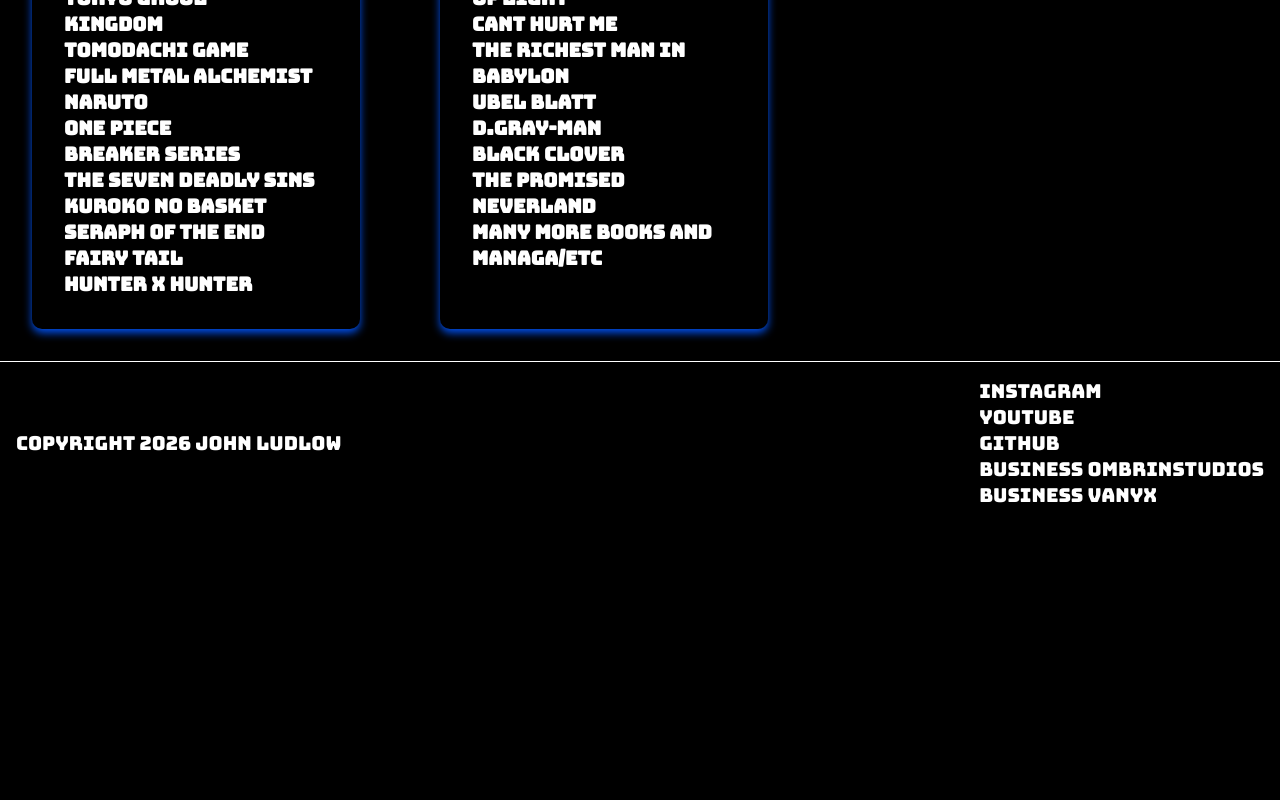
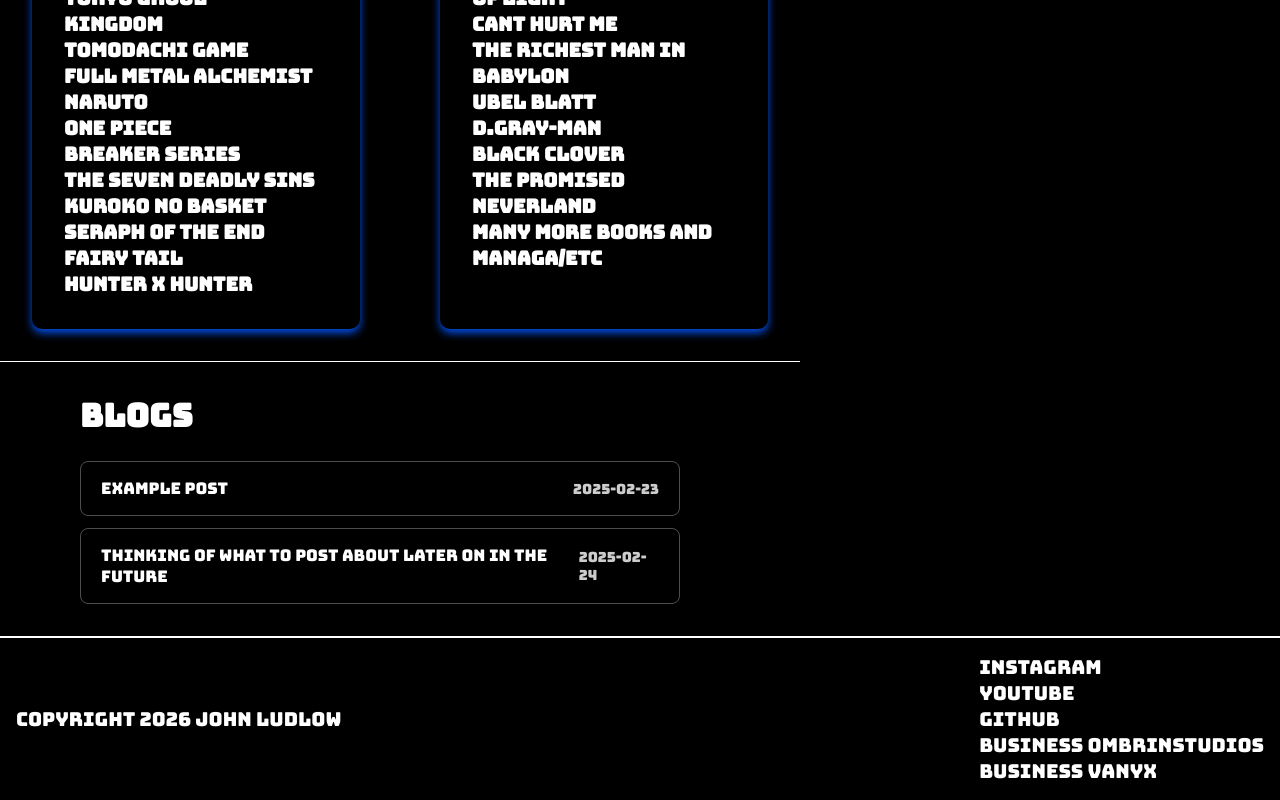
Before and after one commit to Einvy/react-portfolio, a React (Create React App) app: page / in a window 1280 px wide. Shown: the part 1580-2380 px from the top of the page. Before the commit the page ends 2104 px from the top, so only its background shows below. Built offline with nearby package versions, Linux system fonts and the light colour scheme; a web font is replaced by a local one.

Commit message:
Added a blog section although might want to move it to its own page later on once i start adding more blogs to my site and think of what to put

```diff
--- a/package.json
+++ b/package.json
@@ -9,7 +9,9 @@
     "@testing-library/user-event": "^13.5.0",
     "react": "^19.2.4",
     "react-dom": "^19.2.4",
+    "react-markdown": "^10.1.0",
     "react-scripts": "5.0.1",
+    "remark-gfm": "^4.0.1",
     "web-vitals": "^2.1.4"
   },
   "scripts": {
--- /dev/null
+++ b/public/blogs/index.json
@@ -0,0 +1,13 @@
+[
+  {
+    "slug": "example-post",
+    "title": "Example Post",
+    "date": "2025-02-23"
+  },
+
+  {
+    "slug": "test",
+    "title": "Thinking of what to post about later on in the future",
+    "date": "2025-02-24"
+  }
+]
--- a/src/Components/App.jsx
+++ b/src/Components/App.jsx
@@ -6,6 +6,8 @@
 import Projects from "./Projects";
 import Keyboard from "./Keyboard";
 import Books from "./Books";
+import Blogs from "./Blogs";
+
 function App() {
   return (
     <div>
@@ -15,6 +17,7 @@
       <Projects />
       <Keyboard />
       <Books />
+      <Blogs />
       <Footer />
     </div>
   );
--- /dev/null
+++ b/src/Components/Blogs.jsx
@@ -0,0 +1,142 @@
+import React, { useState, useEffect } from "react";
+import ReactMarkdown from "react-markdown";
+import remarkGfm from "remark-gfm";
+
+const BLOGS_INDEX_URL = "/blogs/index.json";
+
+const Blogs = () => {
+  const [posts, setPosts] = useState([]);
+  const [selectedSlug, setSelectedSlug] = useState(null);
+  const [content, setContent] = useState("");
+  const [loading, setLoading] = useState(true);
+  const [error, setError] = useState(null);
+
+  useEffect(() => {
+    const fetchIndex = async () => {
+      try {
+        const res = await fetch(BLOGS_INDEX_URL);
+        if (!res.ok) throw new Error("Failed to load blog list");
+        const data = await res.json();
+        setPosts(data);
+      } catch (err) {
+        setError(err.message);
+      } finally {
+        setLoading(false);
+      }
+    };
+    fetchIndex();
+  }, []);
+
+  useEffect(() => {
+    if (!selectedSlug) {
+      setContent("");
+      return;
+    }
+    const fetchPost = async () => {
+      setLoading(true);
+      setError(null);
+      try {
+        const res = await fetch(`/blogs/${selectedSlug}.md`);
+        if (!res.ok) throw new Error("Failed to load post");
+        const text = await res.text();
+        setContent(text);
+      } catch (err) {
+        setError(err.message);
+        setContent("");
+      } finally {
+        setLoading(false);
+      }
+    };
+    fetchPost();
+  }, [selectedSlug]);
+
+  const handleSelectPost = (slug) => {
+    setSelectedSlug(slug);
+  };
+
+  const handleBack = () => {
+    setSelectedSlug(null);
+    setContent("");
+    setError(null);
+  };
+
+  const selectedPost = posts.find((p) => p.slug === selectedSlug);
+
+  return (
+    <section className="Blogs" aria-labelledby="blogs-heading">
+      <h2 id="blogs-heading">Blogs</h2>
+
+      {error && (
+        <p className="Blogs__error" role="alert">
+          {error}
+        </p>
+      )}
+
+      {!selectedSlug ? (
+        <div className="Blogs__list-wrapper">
+          {loading ? (
+            <p className="Blogs__loading">Loading posts…</p>
+          ) : (
+            <ul className="Blogs__list">
+              {posts.map((post) => (
+                <li key={post.slug}>
+                  <button
+                    type="button"
+                    className="Blogs__post-link"
+                    onClick={() => handleSelectPost(post.slug)}
+                    onKeyDown={(e) => {
+                      if (e.key === "Enter" || e.key === " ") {
+                        e.preventDefault();
+                        handleSelectPost(post.slug);
+                      }
+                    }}
+                    aria-label={`Read blog: ${post.title}`}
+                  >
+                    <span className="Blogs__post-title">{post.title}</span>
+                    <span className="Blogs__post-date">{post.date}</span>
+                  </button>
+                </li>
+              ))}
+            </ul>
+          )}
+        </div>
+      ) : (
+        <article className="Blogs__article">
+          <button
+            type="button"
+            className="Blogs__back"
+            onClick={handleBack}
+            onKeyDown={(e) => {
+              if (e.key === "Enter" || e.key === " ") {
+                e.preventDefault();
+                handleBack();
+              }
+            }}
+            aria-label="Back to blog list"
+          >
+            ← Back
+          </button>
+          {loading ? (
+            <p className="Blogs__loading">Loading…</p>
+          ) : (
+            <>
+              {selectedPost && (
+                <header className="Blogs__article-header">
+                  <h3 className="Blogs__article-title">{selectedPost.title}</h3>
+                  <time className="Blogs__article-date" dateTime={selectedPost.date}>
+                    {selectedPost.date}
+                  </time>
+                </header>
+              )}
+              <div className="Blogs__markdown">
+                <ReactMarkdown remarkPlugins={[remarkGfm]}>{content}</ReactMarkdown>
+              </div>
+            </>
+          )}
+        </article>
+      )}
+    </section>
+  );
+};
+
+export default Blogs;
--- a/src/styles.css
+++ b/src/styles.css
@@ -199,6 +199,8 @@
   gap: 1rem;
   width: 100%;
   max-width: 800px;
+
+  border-bottom: 1px solid white;
 }
 
 .Booksandmanga {
@@ -215,3 +217,163 @@
   flex: 1;
   min-width: 0;
 }
+
+/* Blogs */
+.Blogs {
+  padding: 2rem 5rem;
+  border-bottom: 1px solid white;
+}
+
+.Blogs h2 {
+  font-size: 2rem;
+  font-weight: bold;
+  margin-bottom: 1.5rem;
+}
+
+.Blogs__list-wrapper {
+  max-width: 600px;
+}
+
+.Blogs__list {
+  list-style: none;
+  display: flex;
+  flex-direction: column;
+  gap: 0.75rem;
+}
+
+.Blogs__post-link {
+  display: flex;
+  justify-content: space-between;
+  align-items: center;
+  width: 100%;
+  padding: 1rem 1.25rem;
+  background: transparent;
+  border: 1px solid rgba(255, 255, 255, 0.3);
+  border-radius: 8px;
+  color: white;
+  font-size: 1rem;
+  font-family: inherit;
+  cursor: pointer;
+  text-align: left;
+  transition:
+    border-color 0.2s,
+    background 0.2s;
+}
+
+.Blogs__post-link:hover,
+.Blogs__post-link:focus {
+  border-color: white;
+  background: rgba(255, 255, 255, 0.05);
+  outline: none;
+}
+
+.Blogs__post-date {
+  font-size: 0.875rem;
+  opacity: 0.8;
+}
+
+.Blogs__article {
+  max-width: 720px;
+}
+
+.Blogs__back {
+  margin-bottom: 1.5rem;
+  padding: 0.5rem 0;
+  background: none;
+  border: none;
+  color: white;
+  font-size: 1rem;
+  font-family: inherit;
+  cursor: pointer;
+  text-decoration: underline;
+}
+
+.Blogs__back:hover,
+.Blogs__back:focus {
+  opacity: 0.9;
+  outline: none;
+}
+
+.Blogs__article-header {
+  margin-bottom: 1.5rem;
+}
+
+.Blogs__article-title {
+  font-size: 1.5rem;
+  font-weight: bold;
+  margin-bottom: 0.25rem;
+}
+
+.Blogs__article-date {
+  font-size: 0.875rem;
+  opacity: 0.8;
+}
+
+.Blogs__markdown {
+  font-size: 1rem;
+  line-height: 1.6;
+}
+
+.Blogs__markdown h1,
+.Blogs__markdown h2,
+.Blogs__markdown h3 {
+  margin-top: 1.5rem;
+  margin-bottom: 0.5rem;
+}
+
+.Blogs__markdown h1 {
+  font-size: 1.5rem;
+}
+.Blogs__markdown h2 {
+  font-size: 1.25rem;
+}
+.Blogs__markdown h3 {
+  font-size: 1.1rem;
+}
+
+.Blogs__markdown p {
+  margin-bottom: 1rem;
+}
+
+.Blogs__markdown ul,
+.Blogs__markdown ol {
+  margin-bottom: 1rem;
+  padding-left: 1.5rem;
+}
+
+.Blogs__markdown li {
+  list-style: revert;
+}
+
+.Blogs__markdown code {
+  background: rgba(255, 255, 255, 0.1);
+  padding: 0.2em 0.4em;
+  border-radius: 4px;
+  font-size: 0.9em;
+}
+
+.Blogs__markdown pre {
+  background: rgba(255, 255, 255, 0.08);
+  padding: 1rem;
+  border-radius: 8px;
+  overflow-x: auto;
+  margin-bottom: 1rem;
+}
+
+.Blogs__markdown pre code {
+  background: none;
+  padding: 0;
+}
+
+.Blogs__markdown a {
+  text-decoration: underline;
+}
+
+.Blogs__loading,
+.Blogs__error {
+  margin-top: 1rem;
+}
+
+.Blogs__error {
+  color: #ff6b6b;
+}
```
Also changed, not shown: public/blogs/example-post.md (added, +19 -0 lines), public/blogs/test.md (added, +1 -0 lines), 1 other file (tests, documents, lock files or other folders).
